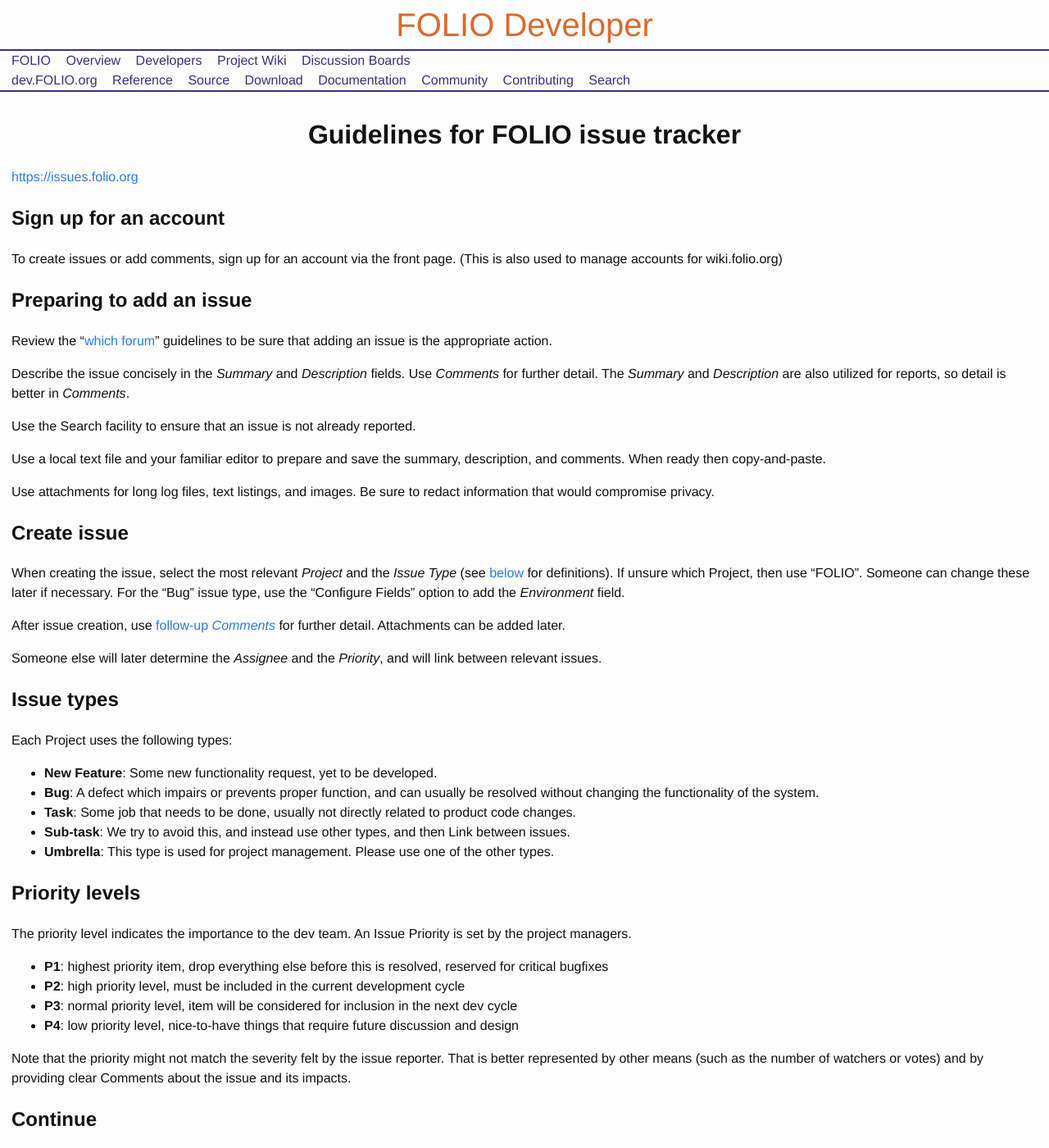
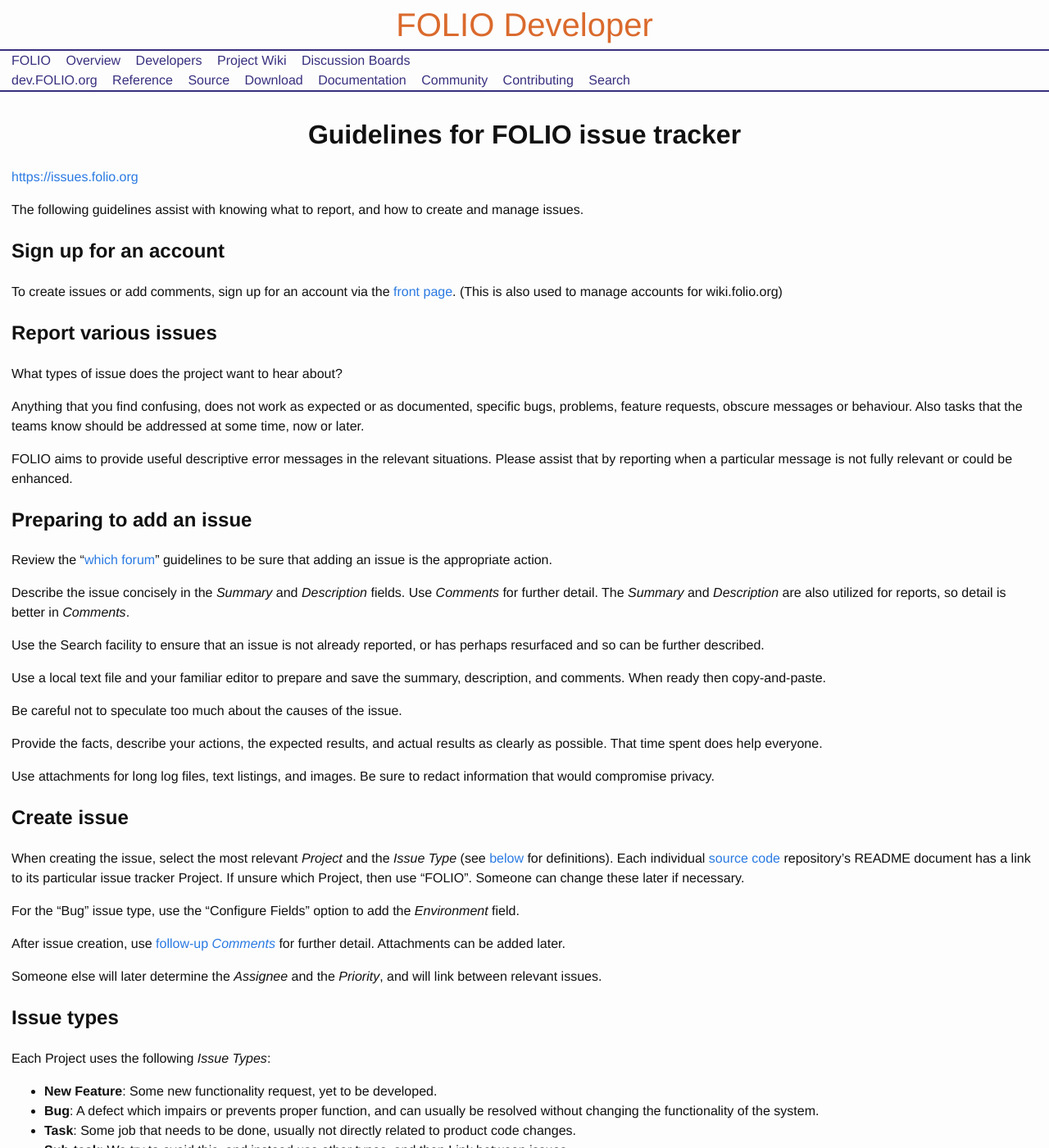
Before and after one commit to folio-org/folio-org.github.io, a Jekyll site: the page built from community/guide-issues.md, in a window 1280 px wide and 1400 px high. Shown: the whole window at 82% size. Built offline with Jekyll 4.4.1, drawn with Linux system fonts in a browser that asks for light colours; nearby versions of some CDN libraries.

Commit message:
Encourage report various issues FOLIO-959

```diff
--- a/community/guide-issues.md
+++ b/community/guide-issues.md
@@ -5,10 +5,23 @@
 
 [https://issues.folio.org](https://issues.folio.org)
 
+The following guidelines assist with knowing what to report, and how to create and manage issues.
+
 ## Sign up for an account
 
-To create issues or add comments, sign up for an account via the front page.
+To create issues or add comments, sign up for an account via the [front page](https://issues.folio.org).
 (This is also used to manage accounts for wiki.folio.org)
+
+## Report various issues
+
+What types of issue does the project want to hear about?
+
+Anything that you find confusing, does not work as expected or as documented,
+specific bugs, problems, feature requests, obscure messages or behaviour.
+Also tasks that the teams know should be addressed at some time, now or later.
+
+FOLIO aims to provide useful descriptive error messages in the relevant situations.
+Please assist that by reporting when a particular message is not fully relevant or could be enhanced.
 
 ## Preparing to add an issue
 
@@ -20,10 +33,16 @@
 The _Summary_ and _Description_ are also utilized for reports, so detail is
 better in _Comments_.
 
-Use the Search facility to ensure that an issue is not already reported.
+Use the Search facility to ensure that an issue is not already reported,
+or has perhaps resurfaced and so can be further described.
 
 Use a local text file and your familiar editor to prepare and save the
 summary, description, and comments.  When ready then copy-and-paste.
+
+Be careful not to speculate too much about the causes of the issue.
+
+Provide the facts, describe your actions, the expected results, and actual results as clearly as possible.
+That time spent does help everyone.
 
 Use attachments for long log files, text listings, and images.
 Be sure to redact information that would compromise privacy.
@@ -32,8 +51,10 @@
 
 When creating the issue, select the most relevant _Project_ and the _Issue
 Type_ (see [below](#issue-types) for definitions).
+Each individual [source code](/source-code) repository's README document has a link to its particular issue tracker Project.
 If unsure which Project, then use "FOLIO".
 Someone can change these later if necessary.
+
 For the "Bug" issue type, use the "Configure Fields" option to add
 the _Environment_ field.
 
@@ -46,7 +67,7 @@
 
 ## Issue types
 
-Each Project uses the following types:
+Each Project uses the following _Issue Types_:
 
 - **New Feature**: Some new functionality request, yet to be developed.
 - **Bug**: A defect which impairs or prevents proper function, and
```
Also changed, not shown: community/contrib-code.md (+2 -1 lines), community/which-forum.md (+4 -5 lines).
